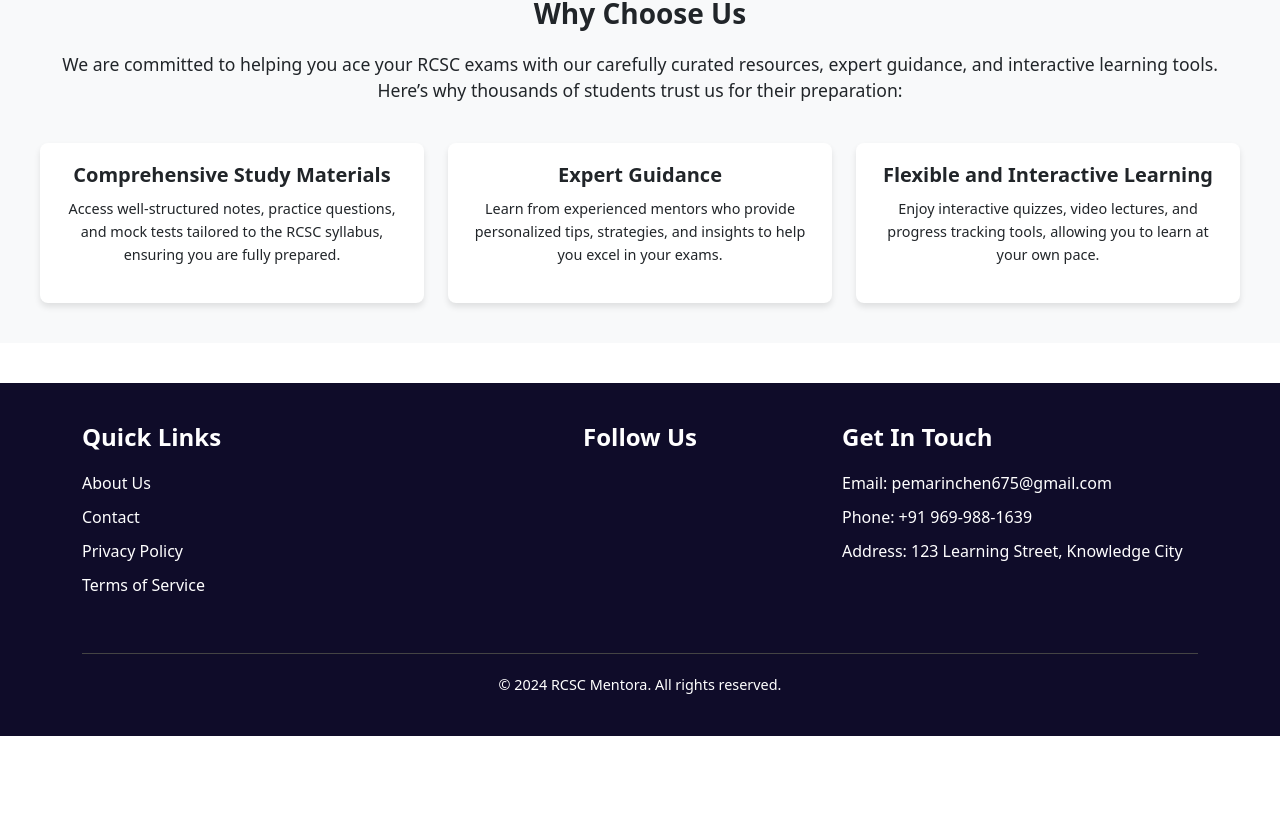
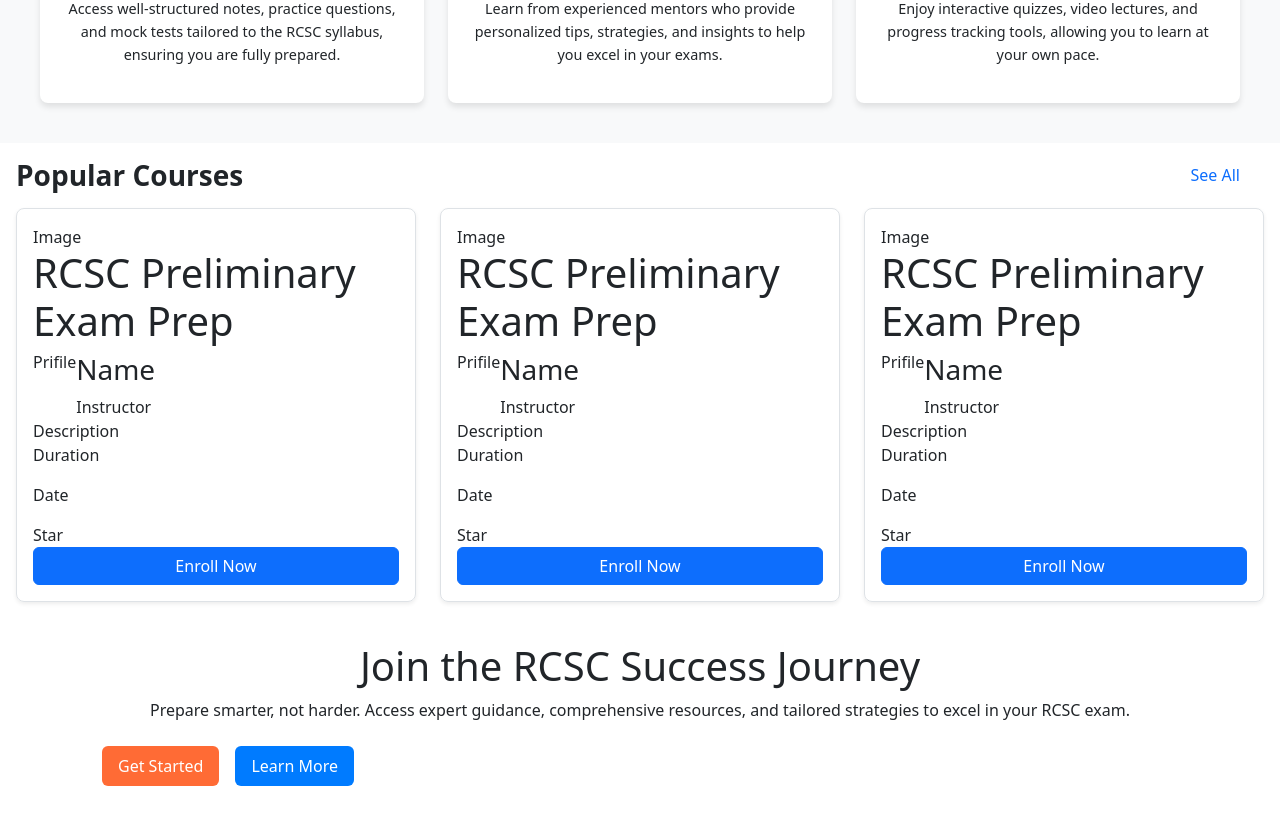
Before and after one commit to PemaRinchen-DarkPulse/flexi-project, a React (Vite) app in the folder frontend/: page / in a window 1280 px wide. Shown: the part 723-1540 px from the top of the page. Before the commit the page ends 1459 px from the top, so only its background shows below. Built offline with nearby package versions, Linux system fonts and the light colour scheme.

Commit message:
Little Clean up

```diff
--- /dev/null
+++ b/frontend/src/components/courses/CourseCard.jsx
@@ -0,0 +1,31 @@
+import React from 'react'
+import { AuthButton } from '../button/MyButton'
+
+const CourseCard = () => {
+  return (
+        <div className='shadow-sm border rounded-3 p-3'>
+            <div>
+              Image
+            </div>
+            <h1>RCSC Preliminary Exam Prep</h1>
+            <div className='d-flex'>
+            <h6>Prifile</h6>
+              <div className="col">
+                <h3>Name</h3>
+                <span>Instructor</span>
+              </div>
+            </div>
+            <div>
+              Description
+            </div>
+            <div>
+              <p>Duration</p>
+              <p>Date</p>
+              <span>Star</span>
+            </div>
+            <AuthButton label="Enroll Now"/>
+        </div>
+  )
+}
+
+export default CourseCard
--- /dev/null
+++ b/frontend/src/components/courses/CourseList.jsx
@@ -0,0 +1,24 @@
+import React from 'react';
+import CourseCard from './CourseCard';
+
+const CourseList = () => {
+  return (
+    <div className="row p-3">
+      <div className="d-flex justify-content-between align-items-center w-100 mb-3">
+        <h3 style={{ fontWeight: 'bold', marginBottom: '0' }}>Popular Courses</h3>
+        <a href="" className='me-4' style={{ textDecoration: 'none',}}>See All</a>
+      </div>
+      <div className="col-4">
+        <CourseCard />
+      </div>
+      <div className="col-4">
+        <CourseCard />
+      </div>
+      <div className="col-4">
+        <CourseCard />
+      </div>
+    </div>
+  );
+};
+
+export default CourseList;
--- a/frontend/src/components/button/NavBar.jsx
+++ b/frontend/src/components/navbar&footer/NavBar.jsx
@@ -1,5 +1,5 @@
 import React from 'react'
-import { CallToAcionBtn } from './MyButton'
+import { CallToAcionBtn } from '../button/MyButton'
 
 const NavBar = () => {
   return (
--- a/frontend/src/pages/LandingPage.jsx
+++ b/frontend/src/pages/LandingPage.jsx
@@ -2,16 +2,18 @@ import React from 'react'
 import Hero from '../components/Hero'
 import CallToAcion from '../components/CallToAcion'
 import Benefits from '../components/Benefits'
-import Footer from '../components/Footer'
-import NavBar from '../components/button/NavBar'
+import Footer from '../components/navbar&footer/Footer'
+import NavBar from '../components/navbar&footer/NavBar'
+import CourseList from '../components/courses/CourseList'
 export const LandingPage = () => {
   return (
     <div>
       <NavBar/>
       <div style={{marginTop:"80px"}}>
       <Hero/>
+      <Benefits/>
+      <CourseList/>
       <CallToAcion/>
-      <Benefits/>
       </div>
     <Footer/>
     </div>
```
Also changed, not shown: frontend/src/components/courses/CoursesDeatils.jsx (added, +11 -0 lines), frontend/src/components/navbar&footer/Footer.jsx (renamed from frontend/src/components/Footer.jsx).
